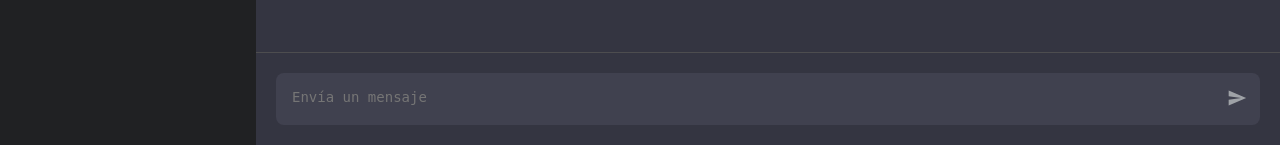
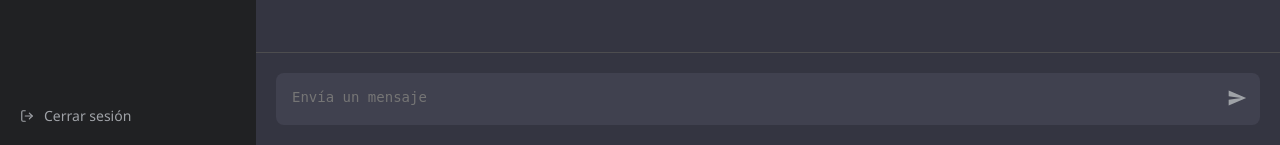
Before and after one commit to ITFalconIngenieria/FalconIA, a Django app: page /dashboard/ in a window 1280 px wide. Shown: the part 655-800 px from the top of the page. Run offline with Django 5.2, Linux system fonts and the light colour scheme; the visitor is signed in with stand-in values (Sample User, id 1); data that the repository does not hold is empty.

Commit message:
boton de salir

```diff
--- a/FalconIA/IA/templates/dashboard.html
+++ b/FalconIA/IA/templates/dashboard.html
@@ -187,6 +187,29 @@
             50% { transform: translateY(-5px); }
             100% { transform: translateY(0px); }
         }
+        .sidebar-footer {
+    margin-top: auto;
+    padding: 10px;
+}
+
+.logout-btn {
+    display: flex;
+    align-items: center;
+    color: var(--secondary-text);
+    text-decoration: none;
+    padding: 10px;
+    border-radius: 5px;
+    transition: background-color 0.3s;
+}
+
+.logout-btn:hover {
+    background-color: var(--hover-color);
+    color: var(--text-color);
+}
+
+.logout-btn svg {
+    margin-right: 10px;
+}
     </style>
 </head>
 <body>
@@ -211,7 +234,18 @@
                 </li>
                 {% endfor %}
             </ul>
+            <div class="sidebar-footer">
+                <a href="{% url 'logout' %}" class="logout-btn">
+                    <svg stroke="currentColor" fill="none" stroke-width="2" viewBox="0 0 24 24" stroke-linecap="round" stroke-linejoin="round" height="1em" width="1em" xmlns="http://www.w3.org/2000/svg">
+                        <path d="M9 21H5a2 2 0 0 1-2-2V5a2 2 0 0 1 2-2h4"></path>
+                        <polyline points="16 17 21 12 16 7"></polyline>
+                        <line x1="21" y1="12" x2="9" y2="12"></line>
+                    </svg>
+                    Cerrar sesión
+                </a>
+            </div>
         </aside>
+
         <main class="main-content">
             <div class="chat-container" id="chat-container">
                 {% for message in messages %}
```
